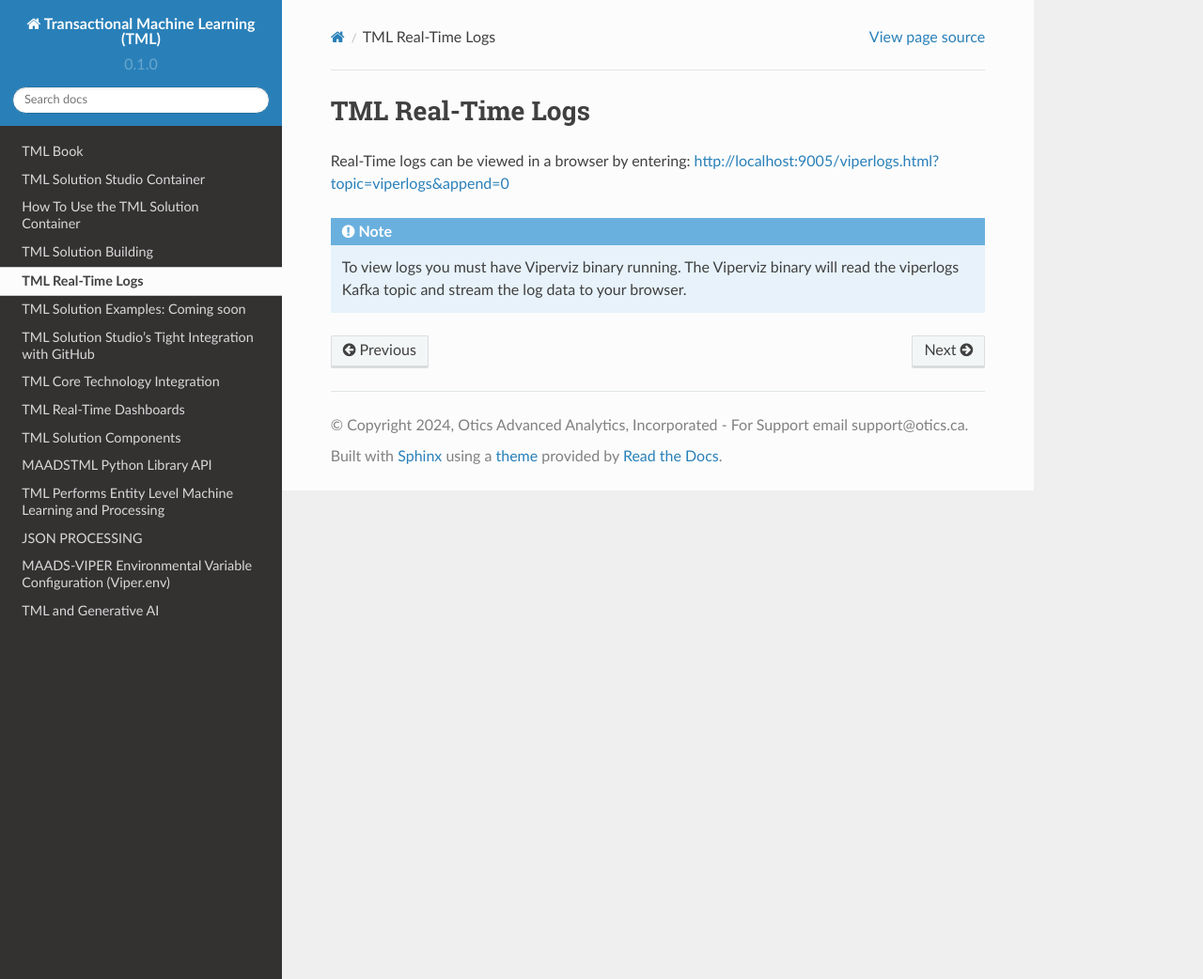
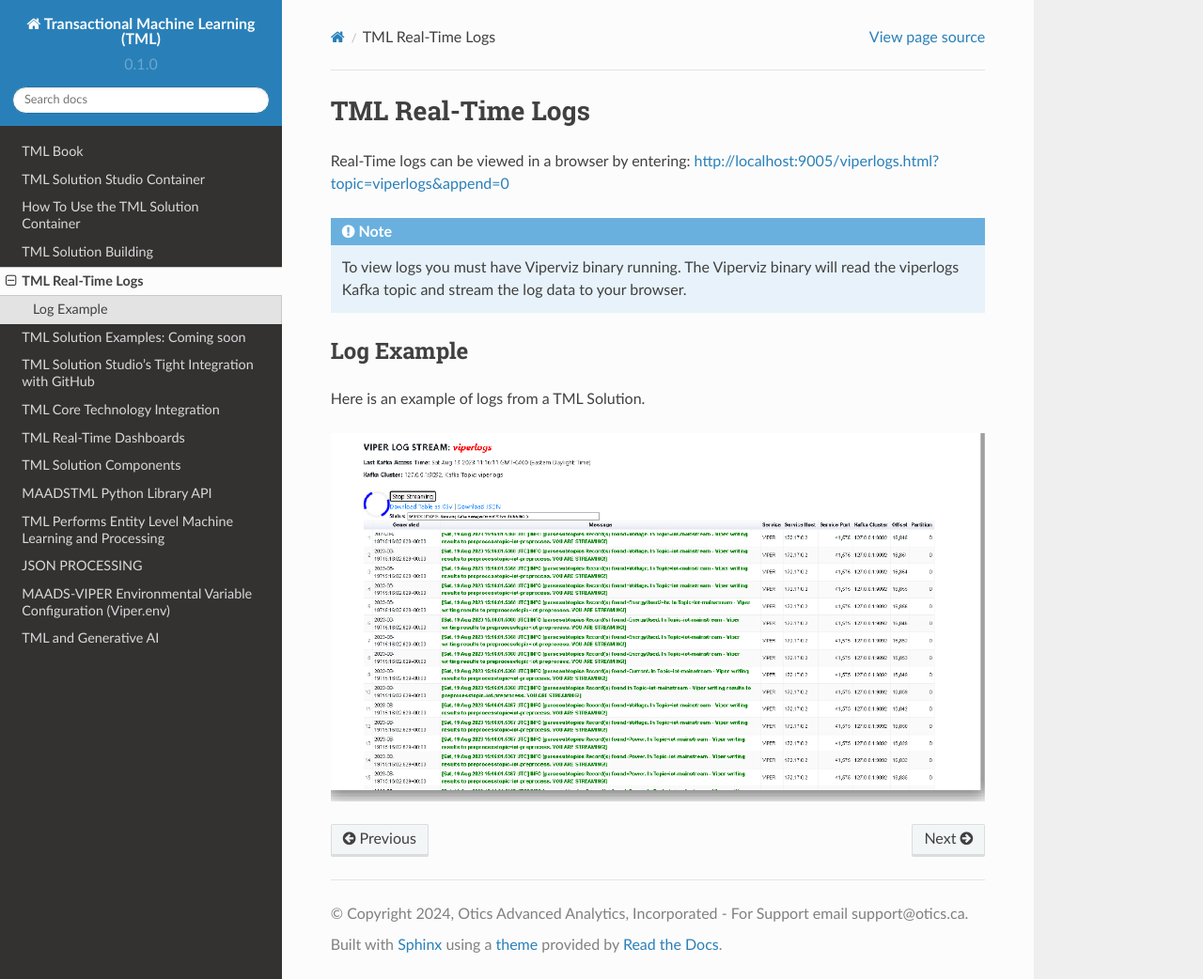
Before and after one commit to smaurice101/readthedocs, a Sphinx documentation site: the page built from docs/source/tmllogs.rst, in a window 1280 px wide and 1042 px high. Shown: the whole window at 94% size. Built offline with Sphinx 7.4.7 and the Read the Docs theme 2.0.0, drawn with Linux system fonts in a browser that asks for light colours.

Commit message:
Update tmllogs.rst

```diff
--- a/docs/source/tmllogs.rst
+++ b/docs/source/tmllogs.rst
@@ -5,3 +5,10 @@ Real-Time logs can be viewed in a browser by entering:  http://localhost:9005/vi
 
 .. note::
    To view logs you must have Viperviz binary running.  The Viperviz binary will read the viperlogs Kafka topic and stream the log data to your browser.
+
+Log Example
+-----------
+
+Here is an example of logs from a TML Solution.
+
+.. figure:: viperlogs.png
```
